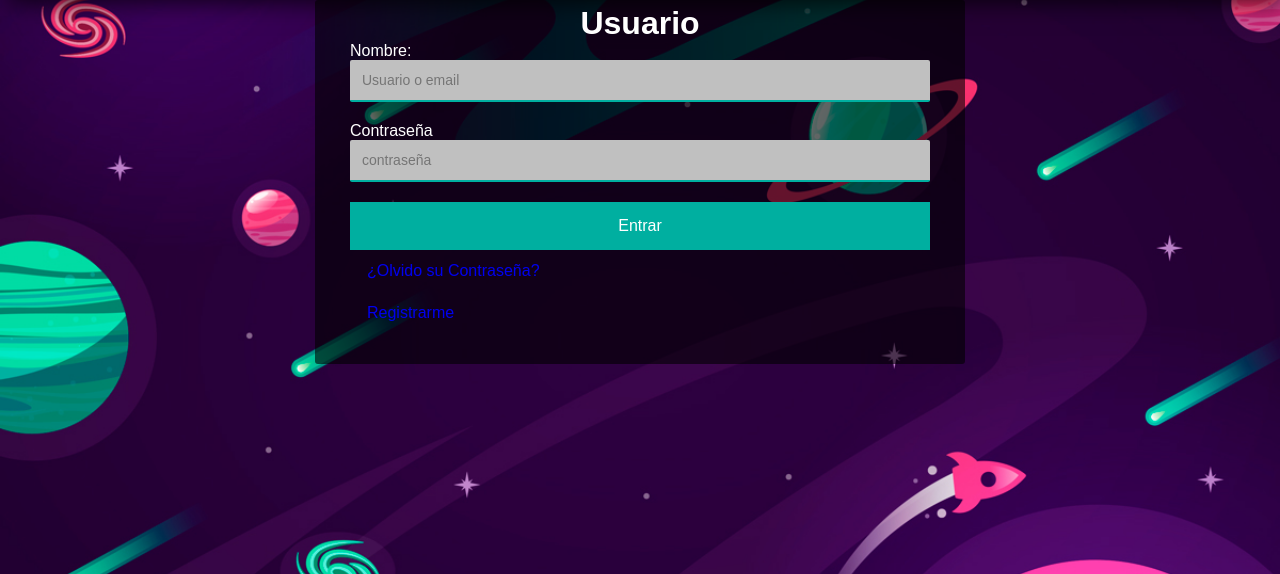
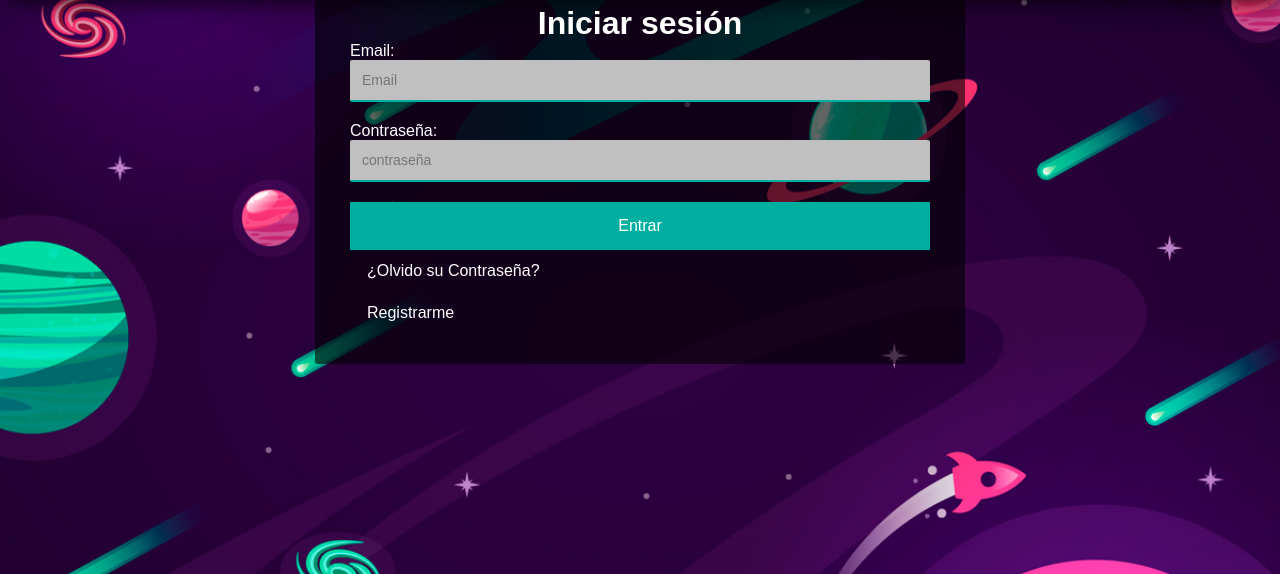
Before and after one commit to AlanSoleOne/M.A.C, a PHP site: page /usuario.php in a window 1280 px wide. Shown: the part 86-660 px from the top of the page. Run offline with PHP 8.4, Linux system fonts and the light colour scheme.

Commit message:
inicio sesion validada, pagina bienvenida, array ususarios en json

```diff
--- a/formulario.php
+++ b/formulario.php
@@ -6,7 +6,9 @@ if($_POST) {
 
     $errores = validar($_POST);
     if(count($errores) == 0) {
-        echo "Registro ok";
+        $nuevoUsuario = crearUsuario($_POST);
+        guardarUsuario($nuevoUsuario);
+        header('Location: usuario.php');
     }
 
 }
@@ -77,7 +79,7 @@ if($_POST) {
                     </div>
                 <?php endif; ?>
                 <input class="" type="checkbox" name="confirm" value="">
-                <label class="id" for="confirm">Acepto los terminos y condiciones.</label>
+                <label class="id" for="confirm">Acepto los términos y condiciones.</label>
 
                 <button class="btn-sublim"  type="submit">Registrarse</button>
 
--- a/funciones.php
+++ b/funciones.php
@@ -34,7 +34,6 @@ function validar($data) {
         }
 
 
-
         //Acepto condiciones
         if(!isset($data['confirm'])) {
                 $errores['confirm'] = "Debe aceptar las condiciones para continuar";
@@ -44,9 +43,89 @@ function validar($data) {
 }
 
 
+
 function old($data)
 {
     if(isset($_POST[$data])) {
         return $_POST[$data];
     }
 }
+
+
+function crearUsuario($data)
+{
+    $usuario =
+    [
+        'id' => idUsuario(),
+        'username' => $data['nombre'],
+        'email' => $data['email'],
+        'password' => password_hash($data['password'], PASSWORD_DEFAULT),
+    ];
+    return $usuario;
+}
+
+
+function idUsuario()
+{
+    $file = file_get_contents("usuarios.json");
+    if($file === "") {
+        return 1;
+    }
+
+    $usuario = explode(PHP_EOL, $file);
+    array_pop($usuario);
+
+    $ultimoUsuario = $usuario[count($usuario) - 1];
+    $ultimoUsuario = json_decode($ultimoUsuario, true);
+
+    return $ultimoUsuario['id'] + 1;
+}
+
+function guardarUsuario($usuario)
+{
+    $jsonUser = json_encode($usuario);
+    file_put_contents("usuarios.json", $jsonUser . PHP_EOL, FILE_APPEND);
+}
+
+
+//Base de datos para Inicios de sesión
+
+function conectarBase()
+{
+    $base = file_get_contents("usuarios.json");
+    $array = explode(PHP_EOL, $base);
+    array_pop($array);
+
+    $arrayUsuarios = [];
+    foreach($array as $usuario) {
+        $arrayUsuarios[] = json_decode($usuario, true);
+    }
+
+    return $arrayUsuarios;
+}
+
+function validarPassword($password)
+{
+    $usuarios = conectarBase();
+    foreach($usuarios as $usuario)
+    {
+        if(password_verify($password, $usuario['password']))
+        {
+            return $usuario;
+        }
+    }
+    return false;
+}
+
+function buscarEmail($email)
+{
+    $usuarios = conectarBase();
+    foreach($usuarios as $usuario)
+    {
+        if($usuario['email'] === $email)
+        {
+            return $usuario;
+        }
+    }
+    return false;
+}
--- a/usuario.php
+++ b/usuario.php
@@ -1,3 +1,33 @@
+<?php
+
+require 'funciones.php';
+
+if($_POST) {
+
+    $errores = [];
+    $email = $_POST['email'];
+    if(buscarEmail($email) == false)
+    {
+        $errores['email'] = "El email no pertenece a un usuario registrado";
+    }
+
+    $password = $_POST['password'];
+    if($password == "") {
+        $errores['password'] = "Por favor, ingresar una contraseña";
+    } elseif(validarPassword($password) == false)
+    {
+        $errores['password'] = "La contraseña no coincide con el email ingresado";
+    }
+
+    if(count($errores) == 0)
+    {
+        header('Location: homeUsuario.php');
+    }
+
+}
+
+?>
+
 <!DOCTYPE HTML>
 <html lang="es">
 <head>
@@ -13,28 +43,35 @@
 
     <?php require 'nav-bar.php'; ?>
 
-    <div class="container">
-     <form class="form" action="" method="">
-      <div class="from-header">
-        <h1 class="form-title">Usuario</h1>
+        <div class="container">
+            <form class="form" action="" method="post">
+                <div class="from-header">
+                    <h1 class="form-title">Iniciar sesión</h1>
 
-        <label for="nombre" class="form-label" >Nombre:</label>
-        <input type="text" id="nombre" class="form-input" placeholder="Usuario o email" name="nombre">
+                    <?php if(isset($errores['email'])): ?>
+                                <div class="errores">
+                                    <?=$errores['email']; ?>
+                                </div>
+                    <?php endif; ?>
+                    <label for="nombre" class="form-label">Email:</label>
+                    <input type="text" id="nombre" class="form-input" placeholder="Email" name="email" value="<?= isset($errores['email']) ? "" : old('email'); ?>">
 
+                    <?php if(isset($errores['password'])): ?>
+                                <div class="errores">
+                                    <?=$errores['password']; ?>
+                                </div>
+                    <?php endif; ?>
+                    <label for="contraseña" class="form-label">Contraseña:</label>
+                    <input class="form-input" type="password" name="password" placeholder="contraseña">
 
-                <label for="contraseña" class="form-label" >Contraseña</label>
+                    <input class="btn-sublim" type="submit" value="Entrar">
 
-             <input class="form-input" type="password" name="contraseña" placeholder="contraseña" required>
+                    <a class="item-menu" href="#">¿Olvido su Contraseña?</a>
+                    <br>
+                    <a class="item-menu" href="formulario.php">Registrarme</a>
 
-            <input class="btn-sublim" type="submit" value="Entrar">
-
-                <a href="#">¿Olvido su Contraseña?</a>
-                <br>
-                <a href="formulario.php">Registrarme</a>
+                </div>
             </form>
-         </div>
         </div>
-        </fieldset>
-
     </body>
 </html>
--- /dev/null
+++ b/usuarios.json
@@ -0,0 +1,3 @@
+{"id":1,"username":"Maru","email":"marugargiulo@gmail.com","password":"$2y$10$.BfAR5yXlkTbi9CNO8Efk.UA5zE8mYPgQy2aq7UGzUGowz5AORSA."}
+{"id":2,"username":"Pelusa","email":"pelusa@gmail.com","password":"$2y$10$5nT5sf4gJrOtqZRgfag9eue3qB2YMk9R6HZav9ljE5z7\/u0byOHXW"}
+{"id":3,"username":"Fido","email":"fido@gmail.com","password":"$2y$10$qocd278uLKXnyo8gODc78eNQPGVmwdIbLFHhiqY3NNe.SHDOUVyTK"}
```
Also changed, not shown: homeUsuario.php (added, +22 -0 lines), css/nav-bar.css (line endings or trailing spaces).
